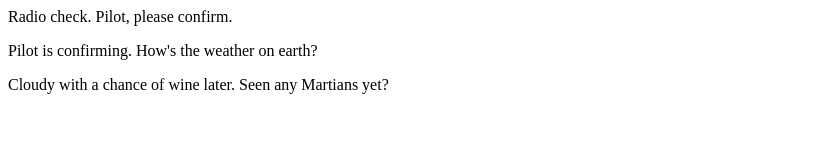
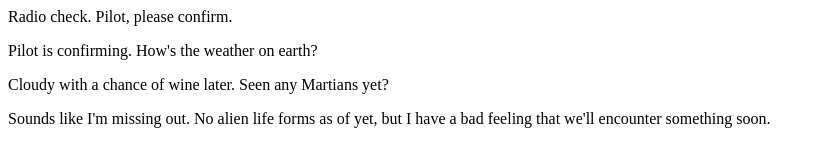
Before and after one commit to amber-fitzsimons/communication-log, a plain HTML site: page index.html in a window 1280 px wide. Shown: the whole page, without its empty margins (0-825 px from the left). Drawn offline with Linux system fonts and the light colour scheme.

Commit message:
no aliens yat

```diff
--- a/index.html
+++ b/index.html
@@ -3,5 +3,6 @@
 	<p>Radio check. Pilot, please confirm.</p>
 	<p>Pilot is confirming. How's the weather on earth?</p>
 	<p>Cloudy with a chance of wine later. Seen any Martians yet?</p>
+	<p>Sounds like I'm missing out. No alien life forms as of yet, but I have a bad feeling that we'll encounter something soon.</p>
 </body>
 </html>
```
